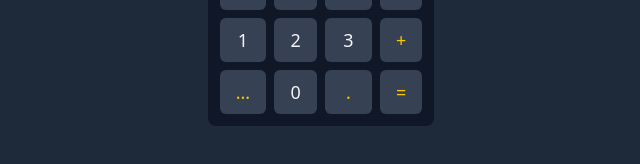
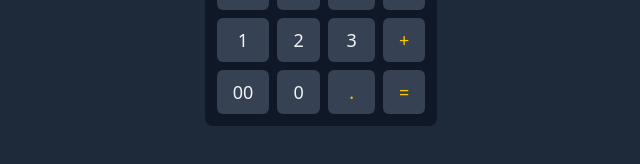
Before and after one commit to prashantStha308/calculator, a React (Vite) app: page / in a window 1280 px wide. Shown: the part 476-640 px from the top of the page, without its empty margins (319-959 px from the left). Built offline with nearby package versions, Linux system fonts and the light colour scheme.

Commit message:
feat(backspace): added a backspace function to let users be able to delete latest digit. fix(UI): Improved UI on input fields.

```diff
--- a/src/App.jsx
+++ b/src/App.jsx
@@ -6,7 +6,6 @@ import calc from "./utility/calculator.js";
 const App = () => {
   const [ input , setInput ] = useState([]);
   const [ history , setHistory ] = useState([]);
-  console.log(input);
 
   const updateHistory = ()=>{
     setHistory(calc.getHistory().slice(-4));
--- a/src/components/Button.jsx
+++ b/src/components/Button.jsx
@@ -3,14 +3,17 @@ import calc from "../utility/calculator.js";
 const Button = ({ item , setInput , updateHistory }) => {
 
   return (
-    <div className={`px-4 py-2 rounded-md bg-gray-700 mx-1 my-1 text-lg text-center ${ typeof(item) == "number" ? "text-gray-100" : "text-yellow-400"} hover:bg-gray-800 transition-all duration-150 ease-in-out `}
+    <div className={`px-4 py-2 rounded-md bg-gray-700 mx-1 my-1 text-lg text-center ${ typeof(item) == "number" || item === "00" ? "text-gray-100" : "text-yellow-400"} hover:bg-gray-800 transition-all duration-150 ease-in-out select-none `}
       onClick={
         ()=>{
           if (item === "=") {
             const result = calc.evaluate(); // Store result
+            setInput([result]); // Set input as an array containing the result
             updateHistory();
-            setInput([result]); // Set input as an array containing the result
-          } else {
+          } else if( item === '\ue14a' ){
+            calc.backspace();
+            setInput( [...calc.getExpression()] );
+          }else {
             let value = item;
             if (item === "x") value = "*";
             if (item === "÷") value = "/";
@@ -18,7 +21,7 @@ const Button = ({ item , setInput , updateHistory }) => {
 
             calc.appendDigit(value);
 
-            setInput((prev) => (Array.isArray(prev) ? [...prev, item] : [item]));
+            setInput( prev => [...prev , item] );
             if ( item === 'C' ){
               setInput([]);
               calc.clearExpression();
--- a/src/components/Pad.jsx
+++ b/src/components/Pad.jsx
@@ -6,7 +6,7 @@ const Pad = ({ setInput, updateHistory }) => {
     [7, 8, 9, 'x'],
     [4, 5, 6, '-'],
     [1, 2, 3, '+'],
-    ['...', 0, '.', '=']
+    ['00', 0, '.', '=']
   ];
 
   return (
--- a/src/utility/calculator.js
+++ b/src/utility/calculator.js
@@ -5,13 +5,18 @@ class calculator{
         this.history = JSON.parse(localStorage.getItem("calculatorHistory") ) || [];
 
         while( this.history.length > 7 ){
-            console.log("hmm");
             this.history.shift();
         }
     }
-
+    /***  Getters ***/
+    getExpression(){
+        return this.expression;
+    }
+    getHistory(){
+        return this.history;
+    }
+    /*** Setters ***/
     appendDigit( digit ){
-        console.log(digit);
         this.expression.push( String(digit) );
     }
 
@@ -19,23 +24,30 @@ class calculator{
         this.expression = [];
     }
 
-    evaluate(){
-        console.log(this.expression);
-
+    /***  Operations ***/
+    backspace(){
+        console.log(this.expression.pop());
+        console.log( "Expression" , this.expression );
         this.updateLocalStorage( this.expression );
-        const res = eval( this.expression.join("") );
-
-        this.expression = [];
-
-        return res;
     }
 
-    getHistory(){
-        return this.history;
+    evaluate(){
+        const joinedExp = this.expression.join("");
+        this.updateLocalStorage( this.expression );
+        let res;
+        if( joinedExp.includes("/0") ){
+            this.clearExpression();
+            return "∞";
+        }
+        res = eval( joinedExp );
+        this.expression = [res];
+        return res;
+
     }
 
+    /*** Memory ***/
     updateLocalStorage(item){
-        this.history.push(item);
+        this.history.push(item.join(""));
         localStorage.setItem( "calculatorHistory" , JSON.stringify(this.history) );
     }
 
```
